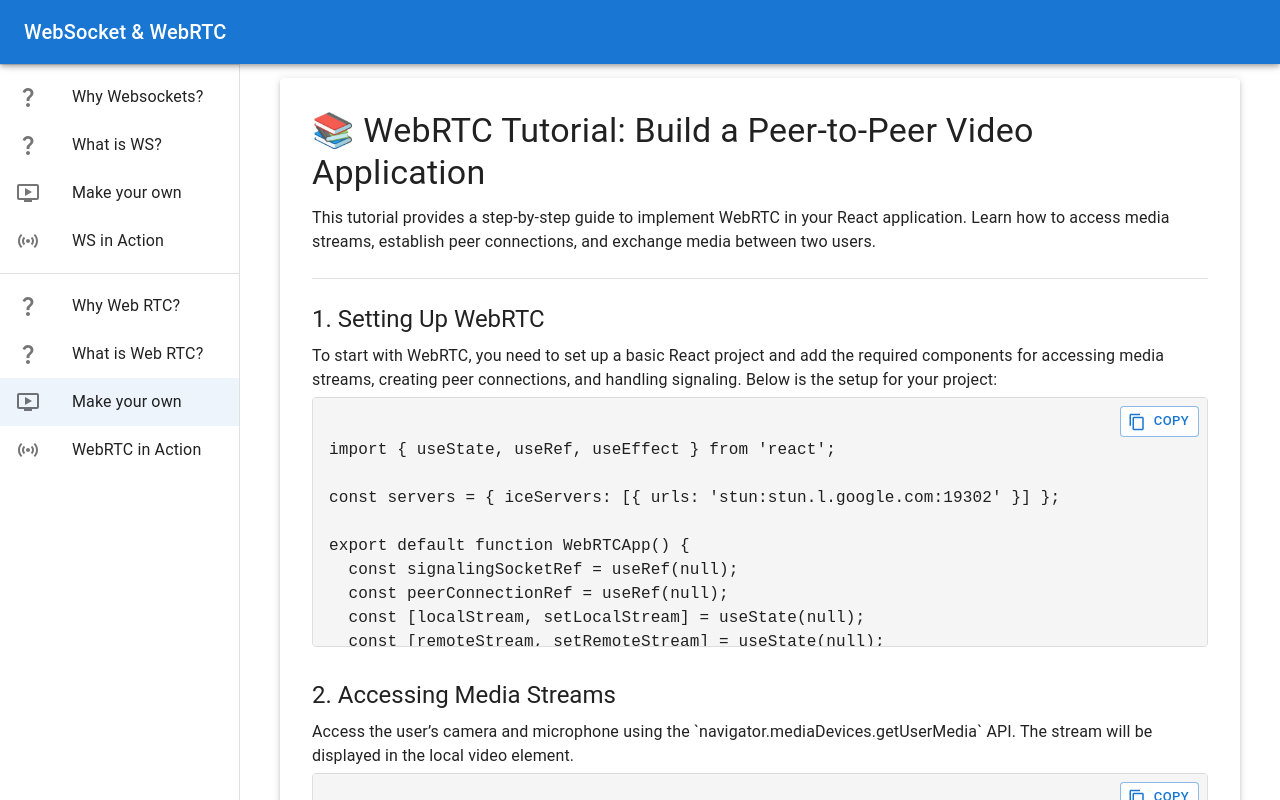
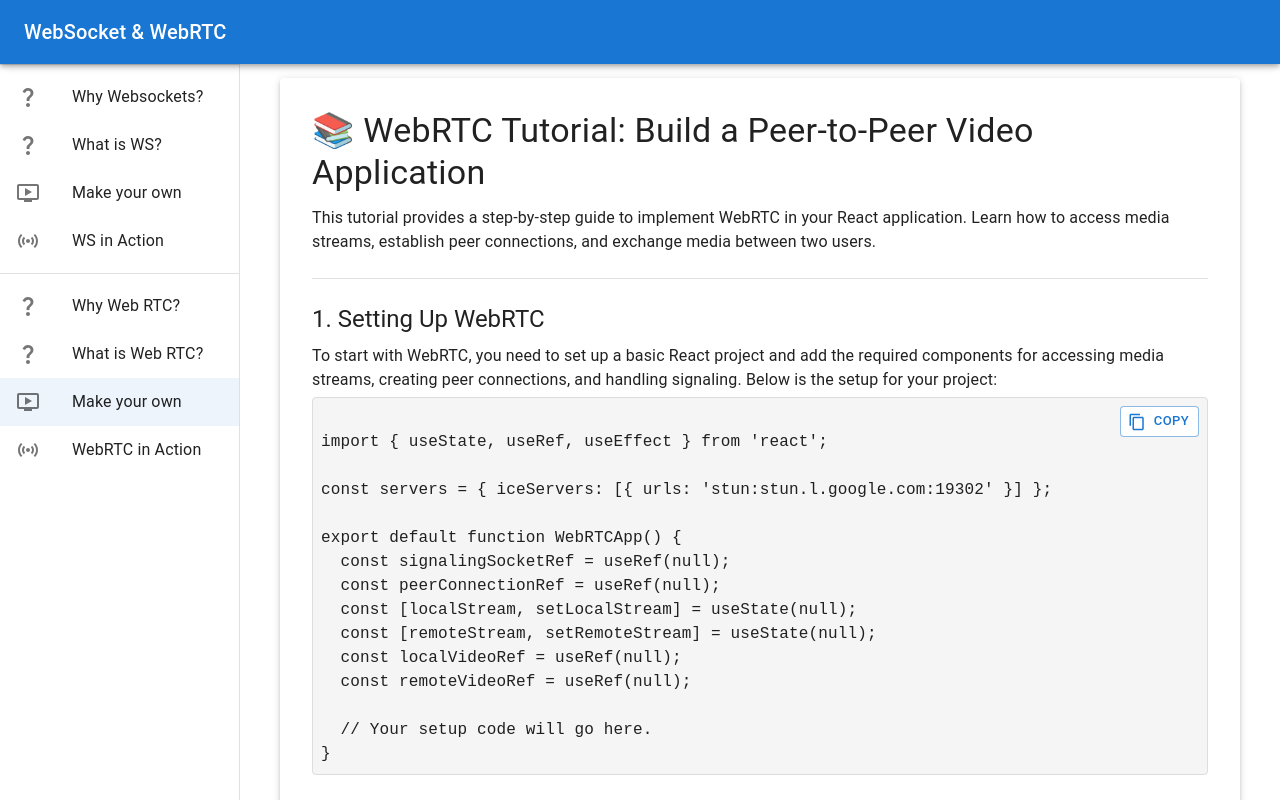
Before and after one commit to ishtpreet/WebSockets-and-WebRTC, a React (Create React App) app in the folder frontend/: page /webrtc-tutorial in a window 1280 px wide. Shown: the top 800 px of the page. Built offline with nearby package versions, Linux system fonts and the light colour scheme.

Commit message:
Fixed padding issues

```diff
--- a/frontend/src/pages/webrtc/WebRTCTutorial.js
+++ b/frontend/src/pages/webrtc/WebRTCTutorial.js
@@ -154,11 +154,11 @@ function WebRTCTutorial() {
               <Box
                 sx={{
                   backgroundColor: '#f5f5f5',
-                  padding: 2,
+                  padding: 1,
                   borderRadius: '4px',
                   border: '1px solid #ddd',
                   position: 'relative',
-                  maxHeight: 250,
+                  maxHeight: 580,
                   overflow: 'auto',
                   fontFamily: 'monospace',
                 }}
--- a/frontend/src/pages/ws/WebSocketTutorial.js
+++ b/frontend/src/pages/ws/WebSocketTutorial.js
@@ -144,11 +144,11 @@ function WebSocketTutorial() {
               <Box
                 sx={{
                   backgroundColor: '#f5f5f5',
-                  padding: 2,
+                  padding: 1,
                   borderRadius: '4px',
                   border: '1px solid #ddd',
                   position: 'relative',
-                  maxHeight: 250,
+                  maxHeight: 580,
                   overflow: 'auto',
                   fontFamily: 'monospace',
                 }}
```
